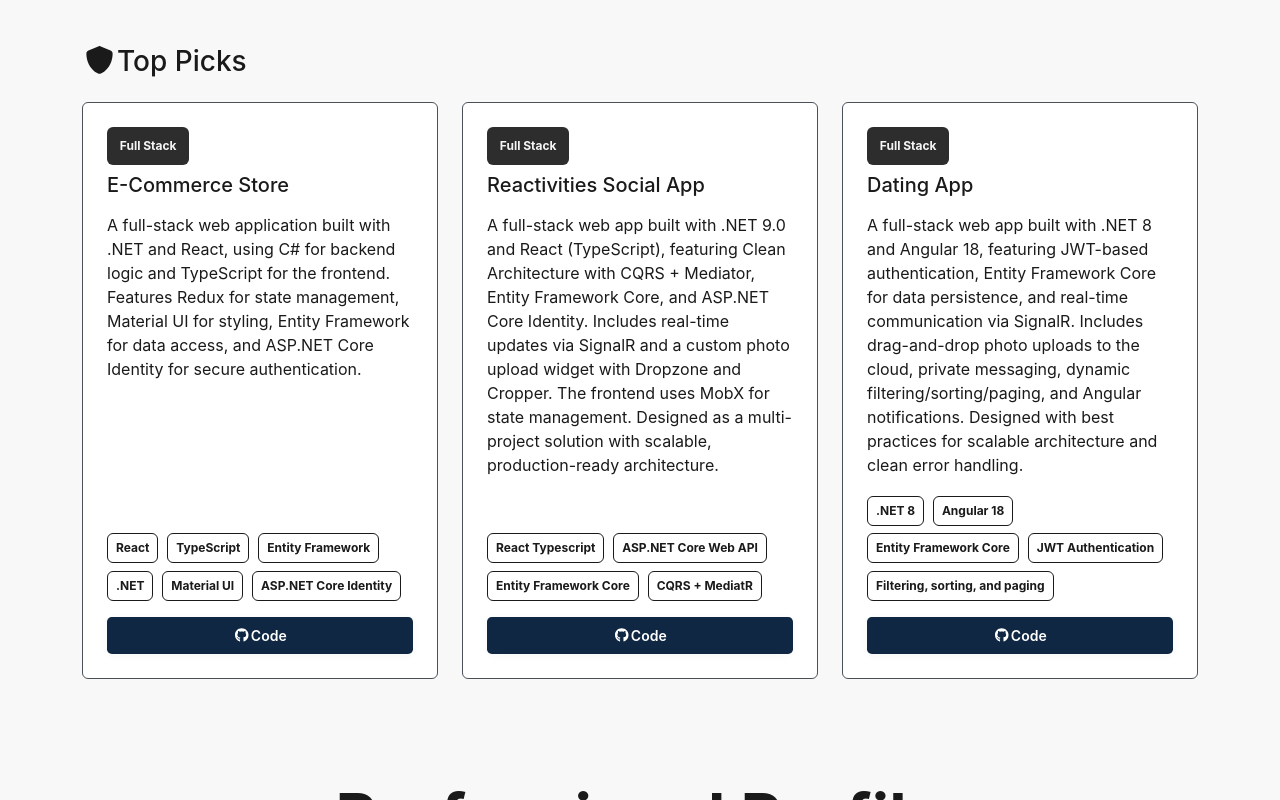
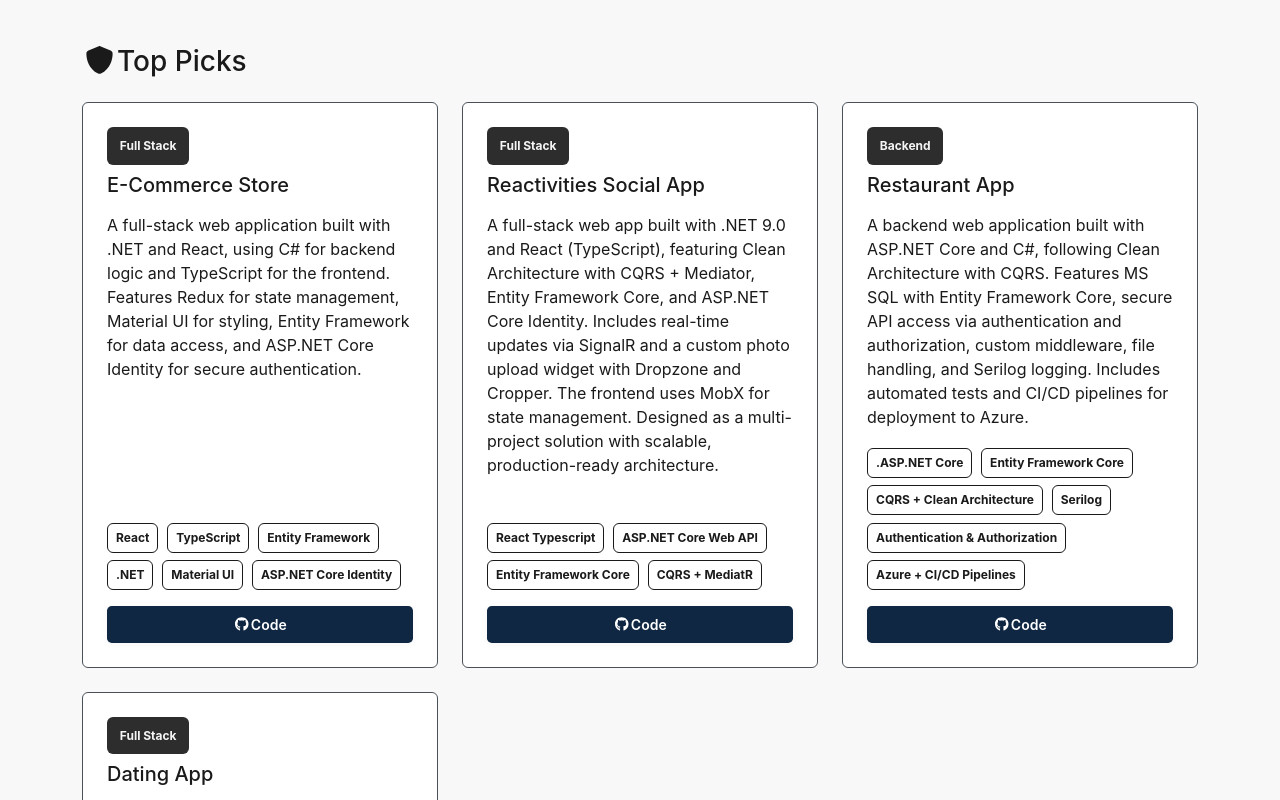
Before and after one commit to argirowski/ArgirovskiPortfolio, a React (Create React App) app: page / in a window 1280 px wide. Shown: the part 1100-1900 px from the top of the page. Built offline with nearby package versions, Linux system fonts and the light colour scheme.

Commit message:
Adding another project

```diff
--- a/src/common/utils.ts
+++ b/src/common/utils.ts
@@ -42,6 +42,23 @@
   },
   {
     id: 3,
+    title: "Restaurant App",
+    description:
+      "A backend web application built with ASP.NET Core and C#, following Clean Architecture with CQRS. Features MS SQL with Entity Framework Core, secure API access via authentication and authorization, custom middleware, file handling, and Serilog logging. Includes automated tests and CI/CD pipelines for deployment to Azure.",
+    technologies: [
+      ".ASP.NET Core",
+      "Entity Framework Core",
+      "CQRS + Clean Architecture",
+      "Serilog",
+      "Authentication & Authorization",
+      "Azure + CI/CD Pipelines",
+    ],
+    category: "Backend",
+    githubUrl: "https://github.com/argirowski/RestaurantApp",
+    featured: true,
+  },
+  {
+    id: 4,
     title: "Dating App",
     description:
       "A full-stack web app built with .NET 8 and Angular 18, featuring JWT-based authentication, Entity Framework Core for data persistence, and real-time communication via SignalR. Includes drag-and-drop photo uploads to the cloud, private messaging, dynamic filtering/sorting/paging, and Angular notifications. Designed with best practices for scalable architecture and clean error handling.",
```
